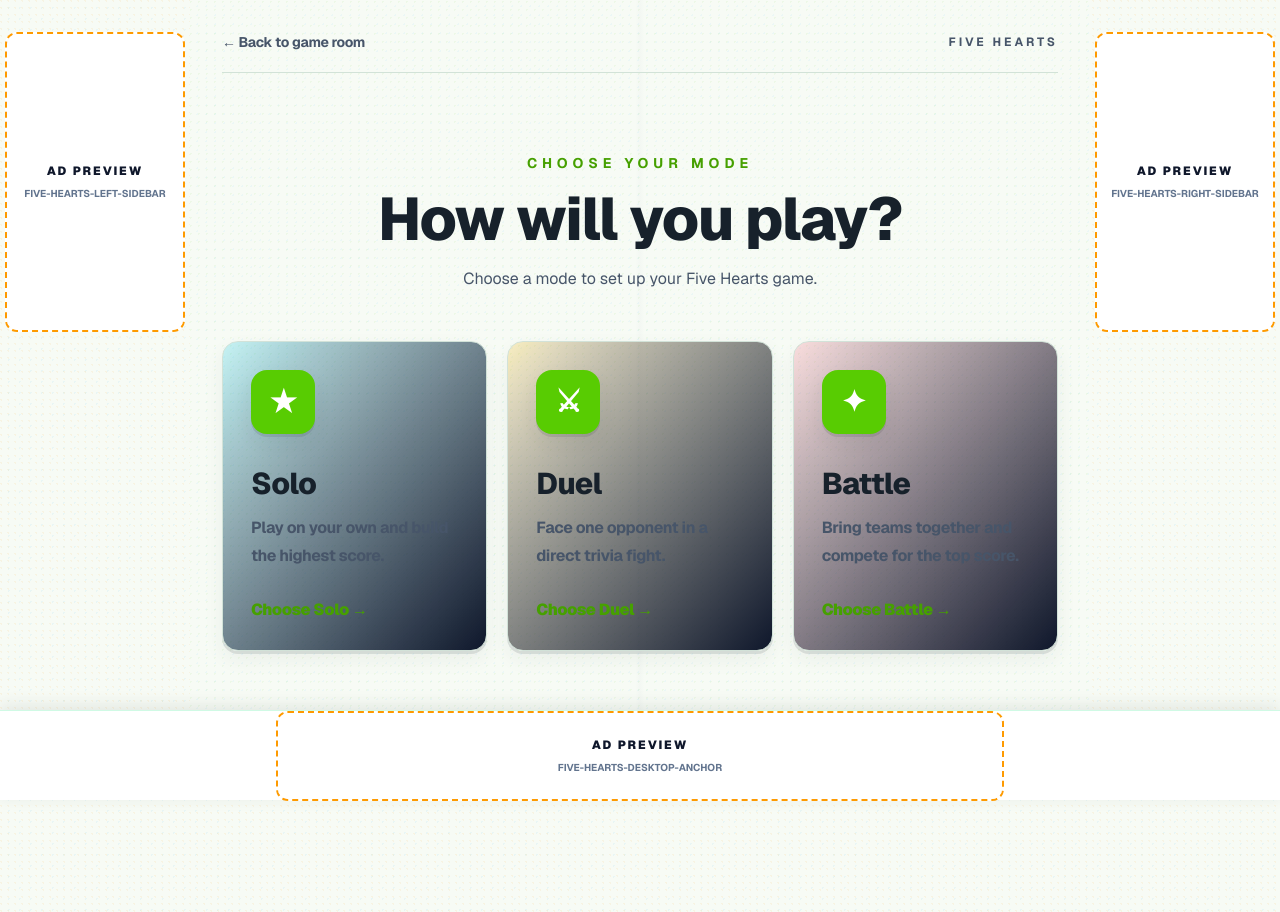
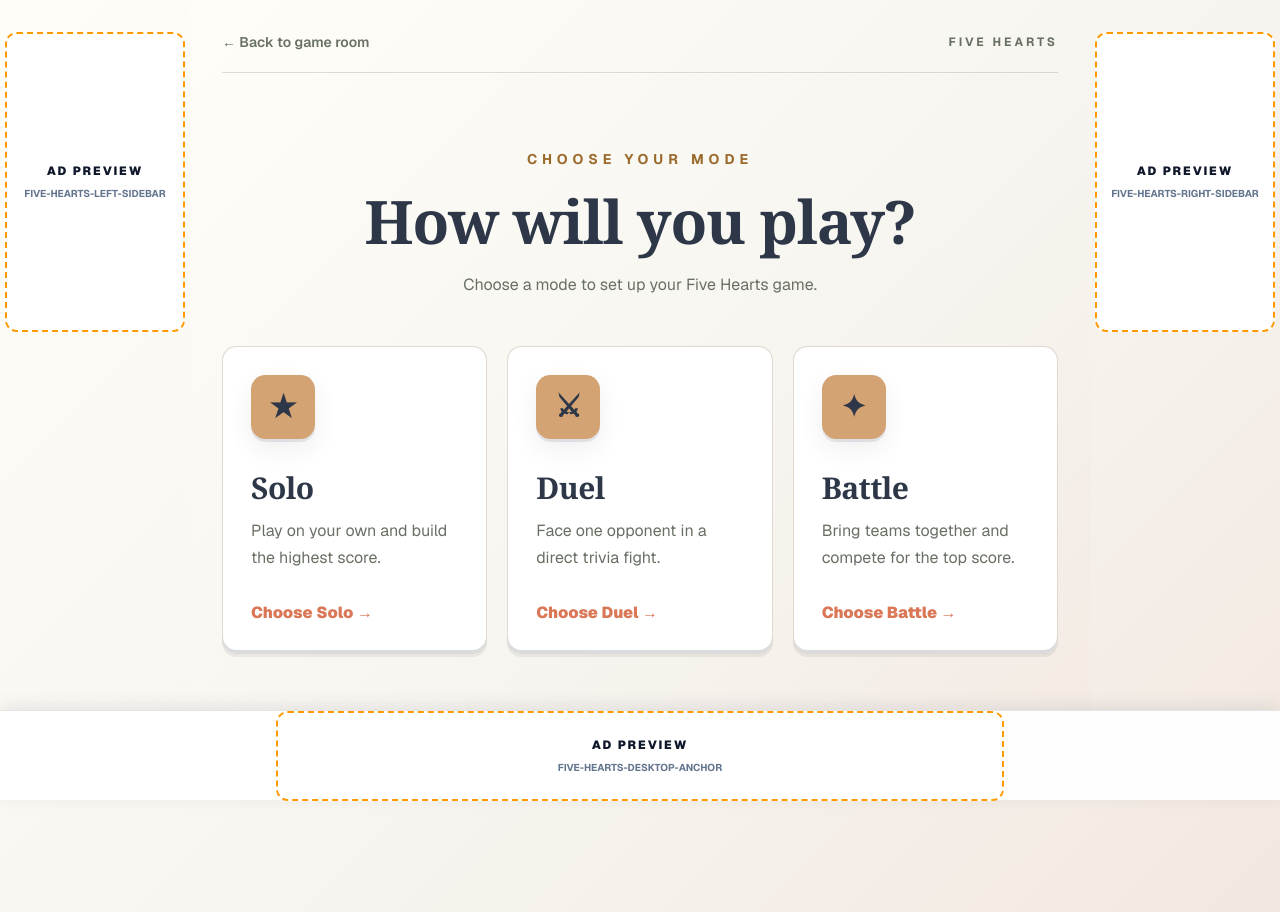
Before and after one commit to Albert-S2/fivehearts, a Next.js app: page /game in a window 1280 px wide. Built offline with nearby package versions, Linux system fonts and the light colour scheme; no server answers.

Commit message:
further style changes

```diff
--- a/src/app/game/page.js
+++ b/src/app/game/page.js
@@ -47,16 +47,16 @@ export default function GamePage() {
           <div className="mt-12 grid gap-5 md:grid-cols-3">
             {MODES.map((mode) => (
               <Link
-                className={`group rounded-3xl border border-slate-700 bg-gradient-to-br ${mode.accent} to-slate-900 p-7 text-left transition hover:-translate-y-1 hover:border-amber-400 hover:shadow-xl hover:shadow-amber-950/30`}
+                className={`boutique-card group border-stone-200/60 bg-gradient-to-br ${mode.accent} to-white p-7 text-left`}
                 key={mode.id}
                 href={`/game/${mode.id}`}
               >
-                <span className="grid h-16 w-16 place-items-center rounded-2xl bg-amber-400 text-3xl font-black text-slate-950">
+                <span className="grid h-16 w-16 place-items-center rounded-2xl bg-brass text-3xl font-black text-ink-blue shadow-[inset_0_-4px_0_rgb(154_107_45_/_0.3)]">
                   {mode.icon}
                 </span>
-                <h2 className="mt-8 text-3xl font-black group-hover:text-amber-300">{mode.name}</h2>
+                <h2 className="mt-8 text-3xl font-black group-hover:text-terracotta">{mode.name}</h2>
                 <p className="mt-3 min-h-14 leading-7 text-slate-400">{mode.description}</p>
-                <span className="mt-7 inline-block font-black text-amber-300">Choose {mode.name} →</span>
+                <span className="mt-7 inline-block font-black text-terracotta">Choose {mode.name} →</span>
               </Link>
             ))}
           </div>
--- a/src/app/globals.css
+++ b/src/app/globals.css
@@ -1,193 +1,322 @@
 @import "tailwindcss";
 
 :root {
-  --background: #f7fbf5;
-  --foreground: #263238;
-  --paper: #ffffff;
-  --ink: #263238;
-  --red: #ea5b5b;
+  --background: #f7f5f0;
+  --foreground: #2d3748;
+  --surface: #ffffff;
+  --surface-muted: #eee9df;
+  --ink-blue: #2d3748;
+  --forest-sage: #3b4d3c;
+  --terracotta: #d97757;
+  --brass: #d4a373;
+  --parchment: #ffffff;
+  --line: #d8d0c3;
+  --font-heading: Georgia, "Times New Roman", serif;
+  --font-ui: var(--font-geist-sans), Arial, Helvetica, sans-serif;
 }
 
 @theme inline {
   --color-background: var(--background);
   --color-foreground: var(--foreground);
-  --font-sans: var(--font-geist-sans);
-  --font-mono: var(--font-geist-mono);
+  --color-ink-blue: #2d3748;
+  --color-forest-sage: #3b4d3c;
+  --color-terracotta: #d97757;
+  --color-brass: #d4a373;
+  --color-parchment: #ffffff;
+  --color-player-brick: #e7b0a3;
+  --color-player-forest: #b9d8bd;
+  --color-player-gold: #f3d89a;
+  --color-player-slate: #c4d2e3;
+  --color-player-plum: #ddc2d8;
+  --color-player-coral: #f2c2b4;
+  --font-sans: var(--font-ui);
+  --font-serif: var(--font-heading);
 }
 
-@media (prefers-color-scheme: dark) {
-  :root { }
+* {
+  box-sizing: border-box;
 }
 
 body {
-  background: #f7fbf5;
+  background: var(--background);
   color: var(--foreground);
-  font-family: var(--font-geist-sans), Arial, Helvetica, sans-serif;
+  font-family: var(--font-ui);
   font-size: 16px;
   line-height: 1.5;
-  background-image:
-    radial-gradient(circle at 20% 10%, rgb(245 158 11 / 0.08) 0 1px, transparent 1px),
-    radial-gradient(circle at 80% 70%, rgb(14 165 233 / 0.06) 0 1px, transparent 1px);
-  background-size: 7px 7px, 11px 11px;
+  background-image: linear-gradient(
+    135deg,
+    #fffdf8 0%,
+    #f7f5f0 24%,
+    #f2e7df 45%,
+    #e7eee5 68%,
+    #eee8f0 84%,
+    #fffdf8 100%
+  );
+  background-size: 240% 240%;
+  background-position: 0% 0%;
+  animation: pastel-drift 24s ease-in-out infinite alternate;
+}
+
+body::selection {
+  background: rgb(212 163 115 / 0.4);
+}
+
+h1,
+h2,
+h3,
+h4 {
+  font-family: var(--font-heading);
+  letter-spacing: -0.02em;
+}
+
+button,
+a,
+input,
+select,
+textarea {
+  font-family: var(--font-ui);
+}
+
+button,
+a {
+  transition: all 300ms ease-out;
+}
+
+button:active,
+a[class*="bg-"]:active {
+  transform: translateY(2px);
+}
+
+button:focus-visible,
+a:focus-visible,
+input:focus-visible {
+  outline: 3px solid var(--brass);
+  outline-offset: 3px;
 }
 
 .manga-shell {
   position: relative;
   isolation: isolate;
   overflow: hidden;
-  background-color: #f7fbf5 !important;
-  background-image:
-    radial-gradient(circle at 10% 20%, rgb(88 204 2 / 0.06) 0 1px, transparent 1px),
-    radial-gradient(circle at 80% 70%, rgb(28 176 246 / 0.05) 0 1px, transparent 1px) !important;
-  background-size: 8px 8px, 9px 9px, 13px 13px !important;
-}
-
-.manga-shell::before {
-  position: absolute;
-  z-index: -1;
-  inset: 0;
-  background: linear-gradient(90deg, transparent 0 49.5%, rgb(148 163 184 / 0.04) 50%, transparent 50.5%);
-  content: "";
-  pointer-events: none;
-}
-
-.manga-shell h1,
-.manga-shell h2,
-.manga-shell h3,
-.manga-shell button,
-.manga-shell a {
-  letter-spacing: -0.025em;
+  background-color: var(--background) !important;
+  background-image: linear-gradient(
+    135deg,
+    #fffdf8 0%,
+    #f7f5f0 24%,
+    #f2e7df 45%,
+    #e7eee5 68%,
+    #eee8f0 84%,
+    #fffdf8 100%
+  ) !important;
+  background-size: 240% 240% !important;
+  background-position: 0% 0%;
+  animation: pastel-drift 24s ease-in-out infinite alternate;
+  color: var(--foreground) !important;
 }
 
 .manga-shell h1,
 .manga-shell h2,
 .manga-shell h3 {
-  color: #17212b;
-  font-weight: 800;
+  color: var(--ink-blue);
+  line-height: 1.12;
 }
 
-.manga-shell button,
-.manga-shell a {
-  font-weight: 700;
+.manga-shell p {
+  line-height: 1.7;
 }
 
-.manga-shell input,
-.manga-shell select,
-.manga-shell textarea {
-  color: #17212b !important;
+.manga-shell .text-slate-400 {
+  color: #4f5d53 !important;
 }
 
-.manga-shell input::placeholder,
-.manga-shell textarea::placeholder {
-  color: #64748b !important;
-  opacity: 1;
-}
-
-.manga-shell header {
-  border-color: #d7e3dc !important;
-}
-
-.manga-shell .bg-slate-900,
-.manga-shell .bg-slate-900\/50 {
-  background-color: #ffffff !important;
+.manga-shell .bg-slate-950,
+.manga-shell .bg-slate-900 {
+  background-color: var(--surface) !important;
   background-image: none;
 }
 
 .manga-shell .bg-slate-800 {
-  background-color: #eef7f1 !important;
-}
-
-.manga-shell .bg-slate-950 {
-  background-color: transparent !important;
+  background-color: var(--surface-muted) !important;
 }
 
 .manga-shell .border-slate-800,
 .manga-shell .border-slate-700,
 .manga-shell .border-slate-600 {
-  border-color: #d2e2d8 !important;
+  border-color: var(--line) !important;
+}
+
+.manga-shell section.rounded-3xl,
+.manga-shell section.rounded-2xl,
+.manga-shell section.rounded-xl {
+  background-color: rgb(255 255 255 / 0.9);
+  backdrop-filter: blur(8px);
+}
+
+.manga-shell .border-t,
+.manga-shell .border-b {
+  border-color: rgb(45 55 72 / 0.16) !important;
+}
+
+.manga-shell label,
+.manga-shell dt,
+.manga-shell dd {
+  letter-spacing: 0.015em;
+}
+
+.manga-shell .text-xs {
+  line-height: 1.5;
+}
+
+.manga-shell .text-white,
+.manga-shell .text-slate-200,
+.manga-shell .text-slate-300 {
+  color: var(--foreground) !important;
+}
+
+.manga-shell .text-slate-400,
+.manga-shell .text-slate-500,
+.manga-shell .text-slate-600 {
+  color: #687064 !important;
+}
+
+.manga-shell .text-amber-400,
+.manga-shell .text-amber-300 {
+  color: #9a6b2d !important;
+}
+
+.manga-shell .bg-amber-400 {
+  background-color: var(--brass) !important;
+  color: var(--ink-blue) !important;
+}
+
+.manga-shell .hover\:bg-amber-300:hover {
+  background-color: #c28f5b !important;
+}
+
+.manga-shell .border-amber-400,
+.manga-shell .border-amber-400\/30,
+.manga-shell .border-amber-400\/40 {
+  border-color: rgb(212 163 115 / 0.7) !important;
 }
 
 .manga-shell .rounded-3xl,
 .manga-shell .rounded-2xl,
 .manga-shell .rounded-xl {
-  border-radius: 1rem !important;
-  box-shadow: 0 3px 0 rgb(38 50 56 / 0.12), 0 8px 20px rgb(38 50 56 / 0.06);
+  border-radius: 0.9rem !important;
+  box-shadow: 0 3px 0 rgb(45 55 72 / 0.1), 0 10px 24px rgb(45 55 72 / 0.08);
 }
 
-.manga-shell .rounded-full {
-  box-shadow: none;
+.manga-shell button[class*="bg-"],
+.manga-shell a[class*="bg-"] {
+  box-shadow: inset 0 -3px 0 rgb(45 55 72 / 0.18), 0 3px 0 rgb(45 55 72 / 0.08);
 }
 
-.manga-shell .bg-amber-400 {
-  background-color: #58cc02 !important;
-  color: #ffffff !important;
+.manga-shell .bg-emerald-400\/10,
+.manga-shell .bg-emerald-400\/20 {
+  background-color: rgb(72 107 80 / 0.12) !important;
 }
 
-.manga-shell .text-amber-400,
-.manga-shell .text-amber-300 {
-  color: #46a000 !important;
+.manga-shell .text-emerald-300,
+.manga-shell .text-emerald-100 {
+  color: var(--forest-sage) !important;
 }
 
-.manga-shell .border-amber-400,
-.manga-shell .border-amber-400\/30,
-.manga-shell .border-amber-400\/40,
-.manga-shell .border-amber-400\/50 {
-  border-color: #58cc02 !important;
+.manga-shell .border-emerald-400,
+.manga-shell .border-emerald-400\/30 {
+  border-color: rgb(72 107 80 / 0.55) !important;
 }
 
-.manga-shell .hover\:bg-amber-300:hover {
-  background-color: #46a000 !important;
+.manga-shell .bg-red-950,
+.manga-shell .bg-rose-950,
+.manga-shell .bg-orange-950,
+.manga-shell .bg-amber-950,
+.manga-shell .bg-lime-950,
+.manga-shell .bg-emerald-950,
+.manga-shell .bg-cyan-950,
+.manga-shell .bg-sky-950,
+.manga-shell .bg-violet-950,
+.manga-shell .bg-fuchsia-950 {
+  background-color: var(--surface) !important;
 }
 
-.manga-shell .hover\:border-amber-400:hover {
-  border-color: #46a000 !important;
+.boutique-card {
+  border: 1px solid rgb(216 208 195 / 0.8);
+  border-radius: 0.9rem;
+  background: var(--surface);
+  box-shadow: 0 3px 0 rgb(45 55 72 / 0.1), 0 10px 24px rgb(45 55 72 / 0.08);
+  transition: all 300ms ease-out;
 }
 
-.manga-shell button,
-.manga-shell a[class*="bg-amber"] {
-  transition: transform 150ms ease, filter 150ms ease;
+.boutique-card:hover {
+  transform: translateY(-2px);
+  box-shadow: 0 4px 0 rgb(45 55 72 / 0.1), 0 14px 28px rgb(45 55 72 / 0.12);
 }
 
-.manga-shell button:hover,
-.manga-shell a[class*="bg-amber"]:hover {
-  filter: brightness(1.04);
-  transform: translate(-1px, -1px);
+.answer-correct {
+  animation: brass-pulse 700ms ease-out;
 }
 
-.manga-shell button:focus-visible,
-.manga-shell a:focus-visible,
-.manga-shell input:focus-visible {
-  outline: 3px solid #1cb0f6;
-  outline-offset: 3px;
+.answer-incorrect {
+  animation: terracotta-shake 450ms ease-out;
 }
 
-.manga-shell .text-slate-500,
-.manga-shell .text-slate-400 {
-  color: #475569 !important;
+@keyframes brass-pulse {
+  0%, 100% { box-shadow: 0 0 0 0 rgb(212 163 115 / 0); }
+  45% { box-shadow: 0 0 0 10px rgb(212 163 115 / 0.28); }
 }
 
-.manga-shell .text-slate-600 {
-  color: #475569 !important;
+@keyframes terracotta-shake {
+  0%, 100% { transform: translateX(0); }
+  25% { transform: translateX(-5px); }
+  75% { transform: translateX(5px); }
 }
 
-.manga-shell .text-white {
-  color: #243044 !important;
+@keyframes pastel-drift {
+  0% {
+    background-position: 0 0, 0% 0%;
+  }
+
+  50% {
+    background-position: 0 0, 52% 48%;
+  }
+
+  100% {
+    background-position: 0 0, 100% 100%;
+  }
 }
 
-.manga-shell .text-slate-300 {
-  color: #475569 !important;
+@media (prefers-color-scheme: dark) {
+  :root {
+    --background: #1e201e;
+    --foreground: #f7f5f0;
+    --surface: #2d3748;
+    --surface-muted: #35423a;
+    --line: rgb(247 245 240 / 0.2);
+  }
+
+  body {
+    background-image: linear-gradient(
+      135deg,
+      #252925 0%,
+      #1e201e 28%,
+      #302b2a 50%,
+      #263128 72%,
+      #302a31 86%,
+      #1e201e 100%
+    );
+    background-size: 240% 240%;
+  }
+
+  .manga-shell section.rounded-3xl,
+  .manga-shell section.rounded-2xl,
+  .manga-shell section.rounded-xl {
+    background-color: rgb(45 55 72 / 0.94);
+  }
 }
 
-.manga-shell .text-slate-200 {
-  color: #273746 !important;
-}
-
-.manga-shell > div {
-  position: relative;
-}
-
-@media (min-width: 640px) {
-  .manga-shell h1 {
-    text-shadow: none;
+@media (prefers-reduced-motion: reduce) {
+  body,
+  .manga-shell {
+    animation: none;
   }
 }
--- a/src/app/layout.js
+++ b/src/app/layout.js
@@ -24,7 +24,7 @@ export default function RootLayout({ children }) {
       lang="en"
       className={`${geistSans.variable} ${geistMono.variable} h-full antialiased`}
     >
-      <body className="min-h-full bg-white text-slate-900">
+      <body className="min-h-full bg-background text-foreground">
         <Script
           async
           crossOrigin="anonymous"
@@ -45,7 +45,7 @@ export default function RootLayout({ children }) {
             </div>
           </aside>
         </div>
-        <div className="fixed bottom-0 left-0 right-0 z-50 flex h-[50px] items-center justify-center border-t border-emerald-100 bg-white/95 px-2 shadow-[0_-4px_16px_rgb(38_50_56_/_0.1)] backdrop-blur lg:h-[90px]">
+        <div className="fixed bottom-0 left-0 right-0 z-50 flex h-[50px] items-center justify-center border-t border-stone-200 bg-white/95 px-2 shadow-[0_-4px_16px_rgb(45_55_72_/_0.1)] backdrop-blur lg:h-[90px]">
           <div className="block h-[50px] w-[320px] lg:hidden">
             <AdContainer
               className="h-[50px] w-[320px]"
--- a/src/components/ClassyBackground.jsx
+++ b/src/components/ClassyBackground.jsx
@@ -2,14 +2,14 @@
 
 export default function ClassyBackground({ children }) {
   return (
-    <div className="relative min-h-screen w-full overflow-hidden bg-slate-950 text-slate-100">
+    <div className="relative min-h-screen w-full overflow-hidden bg-ink-blue text-slate-100">
       <div
         aria-hidden="true"
-        className="pointer-events-none absolute -left-40 -top-40 h-[600px] w-[600px] animate-pulse rounded-full bg-indigo-900/30 blur-[120px] will-change-transform"
+        className="pointer-events-none absolute -left-40 -top-40 h-[600px] w-[600px] animate-pulse rounded-full bg-forest-sage/30 blur-[120px] will-change-transform"
       />
       <div
         aria-hidden="true"
-        className="pointer-events-none absolute -bottom-40 -right-40 h-[600px] w-[600px] animate-pulse rounded-full bg-amber-600/15 blur-[140px] [animation-delay:2s] will-change-transform"
+        className="pointer-events-none absolute -bottom-40 -right-40 h-[600px] w-[600px] animate-pulse rounded-full bg-brass/15 blur-[140px] [animation-delay:2s] will-change-transform"
       />
       <div
         aria-hidden="true"
--- a/src/components/HybridScienceCard.jsx
+++ b/src/components/HybridScienceCard.jsx
@@ -1,16 +1,14 @@
 "use client";
 
 export const TEAM_COLOR_CONFIG = {
-  ruby: { name: "Ruby", surface: "bg-rose-950", border: "border-rose-400", active: "ring-rose-400", swatch: "bg-rose-500" },
-  coral: { name: "Coral", surface: "bg-orange-950", border: "border-orange-400", active: "ring-orange-400", swatch: "bg-orange-500" },
-  sun: { name: "Sun", surface: "bg-amber-950", border: "border-amber-400", active: "ring-amber-400", swatch: "bg-amber-400" },
-  lime: { name: "Lime", surface: "bg-lime-950", border: "border-lime-400", active: "ring-lime-400", swatch: "bg-lime-400" },
-  forest: { name: "Forest", surface: "bg-emerald-950", border: "border-emerald-400", active: "ring-emerald-400", swatch: "bg-emerald-500" },
-  ocean: { name: "Ocean", surface: "bg-cyan-950", border: "border-cyan-400", active: "ring-cyan-400", swatch: "bg-cyan-400" },
-  sky: { name: "Sky", surface: "bg-sky-950", border: "border-sky-400", active: "ring-sky-400", swatch: "bg-sky-400" },
-  violet: { name: "Violet", surface: "bg-violet-950", border: "border-violet-400", active: "ring-violet-400", swatch: "bg-violet-500" },
-  fuchsia: { name: "Fuchsia", surface: "bg-fuchsia-950", border: "border-fuchsia-400", active: "ring-fuchsia-400", swatch: "bg-fuchsia-500" },
-  slate: { name: "Slate", surface: "bg-slate-800", border: "border-slate-300", active: "ring-slate-300", swatch: "bg-slate-400" },
+  ruby: { name: "Rose", surface: "bg-player-coral", border: "border-player-coral", active: "ring-player-coral", swatch: "bg-player-coral" },
+  sun: { name: "Butter", surface: "bg-player-gold", border: "border-player-gold", active: "ring-player-gold", swatch: "bg-player-gold" },
+  forest: { name: "Mint", surface: "bg-player-forest", border: "border-player-forest", active: "ring-player-forest", swatch: "bg-player-forest" },
+  ocean: { name: "Powder Blue", surface: "bg-player-slate", border: "border-player-slate", active: "ring-player-slate", swatch: "bg-player-slate" },
+  sky: { name: "Periwinkle", surface: "bg-ink-blue/20", border: "border-ink-blue", active: "ring-ink-blue", swatch: "bg-ink-blue/20" },
+  violet: { name: "Lilac", surface: "bg-player-plum", border: "border-player-plum", active: "ring-player-plum", swatch: "bg-player-plum" },
+  fuchsia: { name: "Lavender", surface: "bg-player-plum/70", border: "border-player-plum", active: "ring-player-plum", swatch: "bg-player-plum/70" },
+  slate: { name: "Cloud", surface: "bg-player-slate/70", border: "border-player-slate", active: "ring-player-slate", swatch: "bg-player-slate/70" },
 };
 
 function Heart({ active }) {
@@ -39,9 +37,9 @@ export default function HybridScienceCard({
 
   return (
     <article
-      className={`relative min-h-24 w-full ${extraCompact ? "max-w-[280px]" : compact ? "max-w-[360px]" : "max-w-[520px]"} overflow-hidden rounded-3xl border-4 ${config.surface} shadow-2xl transition-all duration-300 ${config.border} ${isActiveTurn ? `scale-105 animate-pulse ring-4 ${config.active}` : ""} ${isEliminated ? "grayscale opacity-40" : ""}`}
+      className={`relative min-h-24 w-full ${extraCompact ? "max-w-[280px]" : compact ? "max-w-[360px]" : "max-w-[520px]"} overflow-hidden rounded-xl border ${config.surface} shadow-md transition-all duration-300 ease-out ${config.border} ${isActiveTurn ? `scale-105 ring-4 ${config.active}` : ""} ${isEliminated ? "grayscale opacity-40" : ""}`}
     >
-      <div className="absolute inset-0 bg-gradient-to-br from-white/10 via-transparent to-black/30" />
+      <div className="absolute inset-0 bg-gradient-to-br from-white/35 via-transparent to-ink-blue/5" />
       <div className="absolute inset-x-0 top-0 z-10 flex items-center justify-center p-2">
         <div className="flex gap-0.5" aria-label={`${hearts} of 5 hearts remaining`}>
           {Array.from({ length: 5 }, (_, index) => (
@@ -51,15 +49,15 @@ export default function HybridScienceCard({
       </div>
 
       <div className="absolute inset-y-0 right-0 z-10 flex items-center p-4">
-        <p className={`${extraCompact ? "text-base" : compact ? "text-lg" : "text-2xl"} font-black text-amber-400`}>{points}</p>
+        <p className={`${extraCompact ? "text-base" : compact ? "text-lg" : "text-2xl"} font-black text-brass`}>{points}</p>
       </div>
       <div className="absolute inset-x-0 bottom-0 z-10 px-4 pb-3 pt-8 text-center">
-        <h2 className={`truncate ${extraCompact ? "text-xs" : compact ? "text-sm" : "text-lg"} font-black tracking-tight text-white`}>{teamName}</h2>
+        <h2 className={`truncate ${extraCompact ? "text-xs" : compact ? "text-sm" : "text-lg"} font-black tracking-tight text-ink-blue`}>{teamName}</h2>
       </div>
 
       {isEliminated && (
         <div className="absolute inset-0 z-20 grid place-items-center">
-          <span className="rotate-[-8deg] border-4 border-rose-500 bg-slate-950/90 px-4 py-2 text-xl font-black tracking-widest text-rose-400">
+          <span className="rotate-[-8deg] border-2 border-terracotta bg-ink-blue/90 px-4 py-2 text-xl font-black tracking-widest text-parchment">
             ELIMINATED
           </span>
         </div>
```
Also changed, not shown: src/app/page.js (+7 -7 lines), src/components/BattleSetup.jsx (+5 -5 lines).
